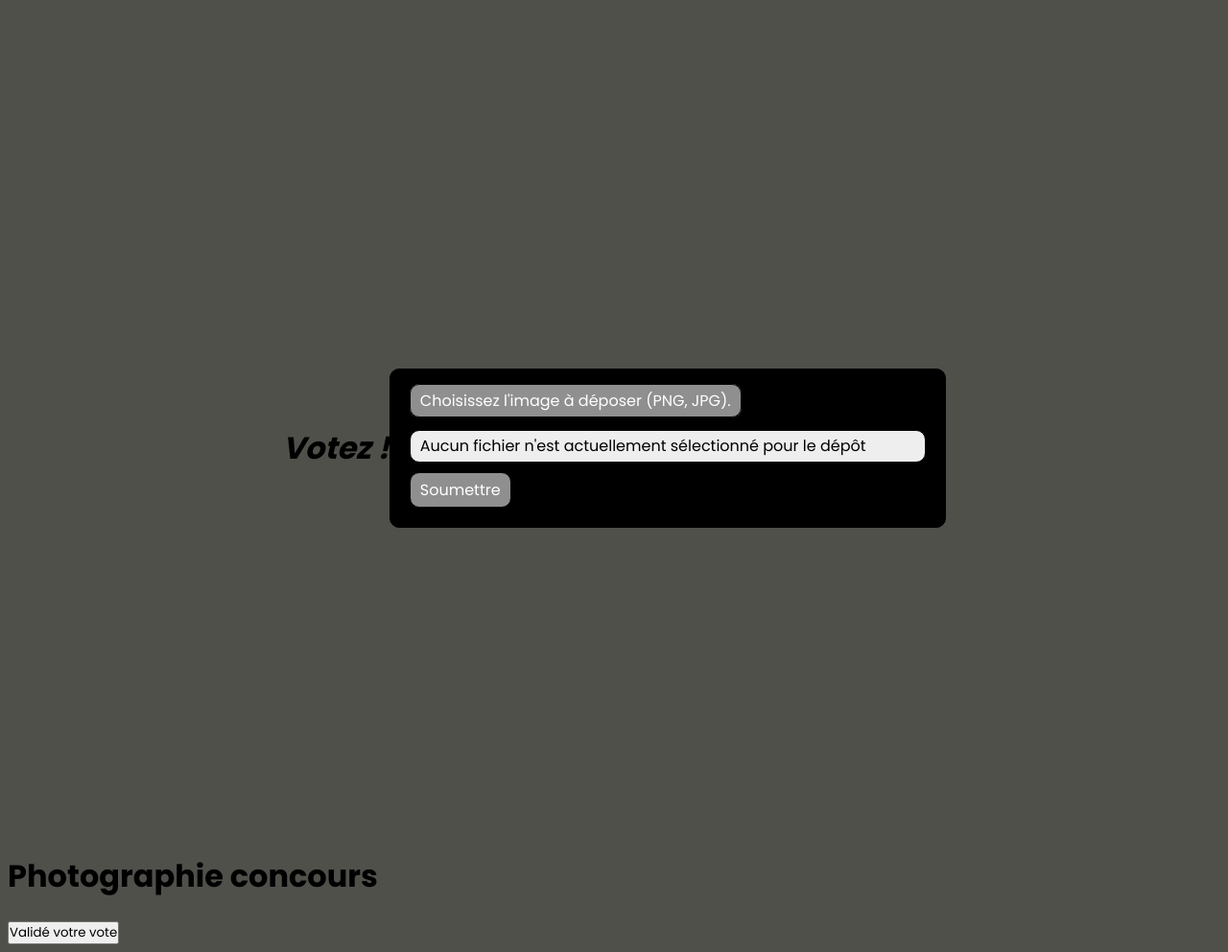
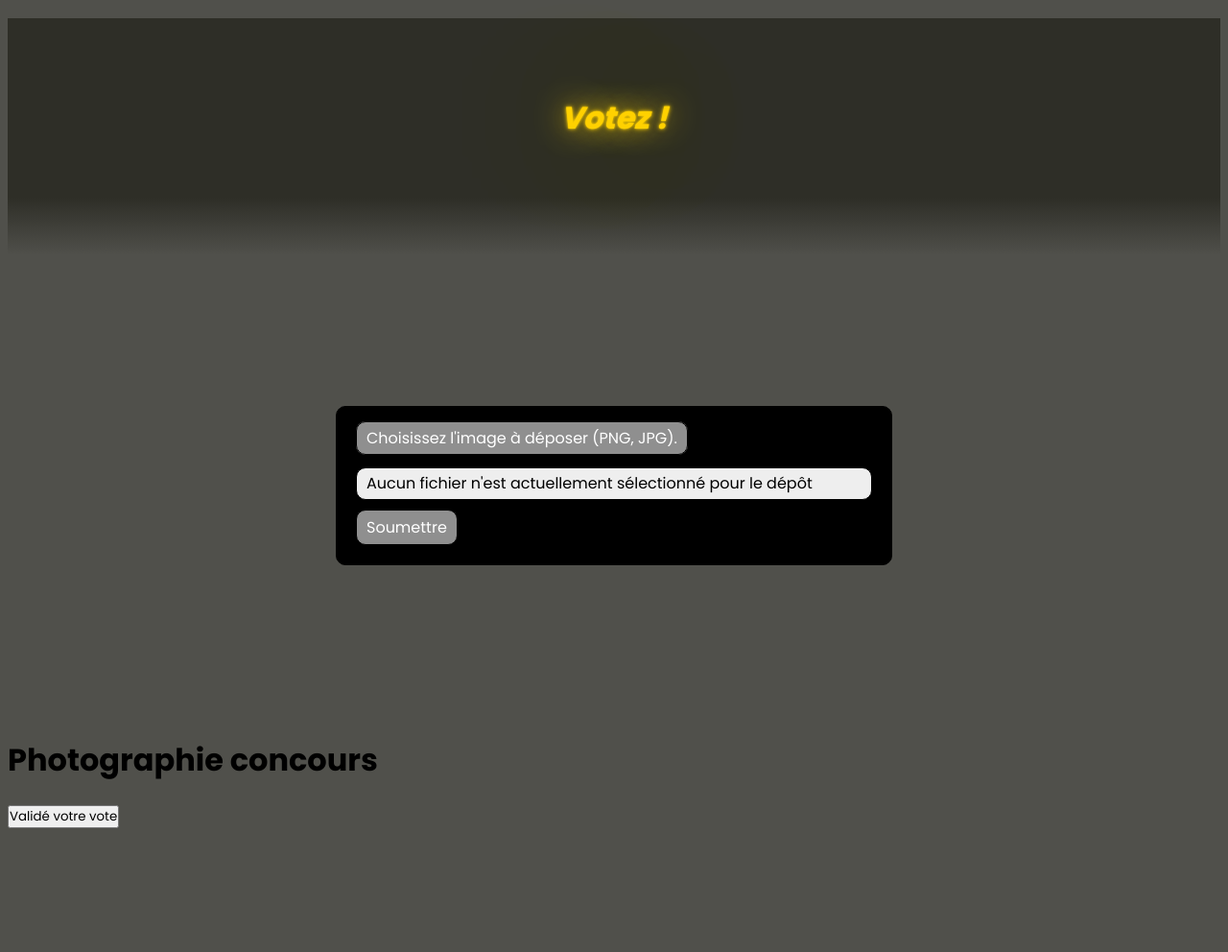
Before and after one commit to LudovicUrbes/SAE-302, a PHP site: page / in a window 1280 px wide. Shown: the whole page at 96% size. After the commit the page ends 863 px from the top, so only its background shows below. Run offline with PHP 8.4, Linux system fonts and the light colour scheme; a user stored in the database is signed in.

Commit message:
modif_css

```diff
--- a/PROJETPHOTO/html/CSS/app.css
+++ b/PROJETPHOTO/html/CSS/app.css
@@ -10,23 +10,29 @@
 	background-color:#50504b;
 }
 
+header{
+  background-color:#2e2e27;
+}
+
 #nom_site {
-    /*text-shadow: 0 0 2px #FFD100,0 0 30px #FFD100, 0px 0px 5px #FFD100, 0 0 150px #FFD100;
-    color:#FFD100;
-    background-color:#50504b;
-    padding: 10px;
-    padding-right: 50px;
-    padding-left: 50px;
-    text-align: center;
-    position: fixed;
-	top: 2%;
-	left: 45%;*/
+  text-shadow: 0 0 2px #FFD100,0 0 30px #FFD100, 0px 0px 5px #FFD100, 0 0 150px #FFD100;
+  color:#FFD100;
+  padding: 10px;
+  padding-right: 50px;
+  padding-left: 50px;
+  padding-bottom: 3%;
+  text-align: center;
+}
+
+#degrader{
+  background: linear-gradient(#2e2e27, #50504b);
+  height: 60px;
 }
 
 .container {
   position: relative;
   width: 100%;
-  min-height: 100vh;
+  min-height: 60vh;
   display: flex;
   justify-content: center;
   align-items: center;
--- a/PROJETPHOTO/html/index.php
+++ b/PROJETPHOTO/html/index.php
@@ -9,20 +9,21 @@
   </head>
   <body>
 
-    <ul class="nav justify-content-end" style="font-size: larger;">
+    <header>
+    <ul class="nav justify-content-end" style="font-size: larger;" id="bouton_admin">
       <li class="nav-item">
         <?php if ($_SERVER['REQUEST_URI'] == "index.php" && $_SESSION['logon'] === true && $_SESSION['condition'] === 1): ?>
           <a class="nav-link active" aria-current="page" href="admin.php" style="color:#000000;"> Admin</a>
         <?php endif ?>
       </li>
     </ul>
-
-    <div class="container" id="blur">
-      <header>
         <div id="nom_site">
           <h1><i><b>Votez !</b></i></h1>
         </div>
-      </header>
+        <div class="lineaire-simple" id="degrader"></div>
+    </header>
+
+    <div class="container" id="blur">
       <article id="img_insert">
         <form method="post" enctype="multipart/form-data">
           <div>
@@ -49,16 +50,13 @@
     Actuellement lorsque le popup est rempli il renvoie vers l'index avec les arguments php "email" et "psw" mais cette page n'existant pas on tombe sur une erreur 404 -->
 
     <?php
-      if ($_SESSION['logon'] == false)
-      {
-        include("popup.php");
-      }
+      include("popup.php")
     ?>
 
     <h1> Photographie concours </h1>
 
     <?php
-      include("affichage_img.php");
+      include("affichage_img.php")
     ?>
 
   </body>
```
